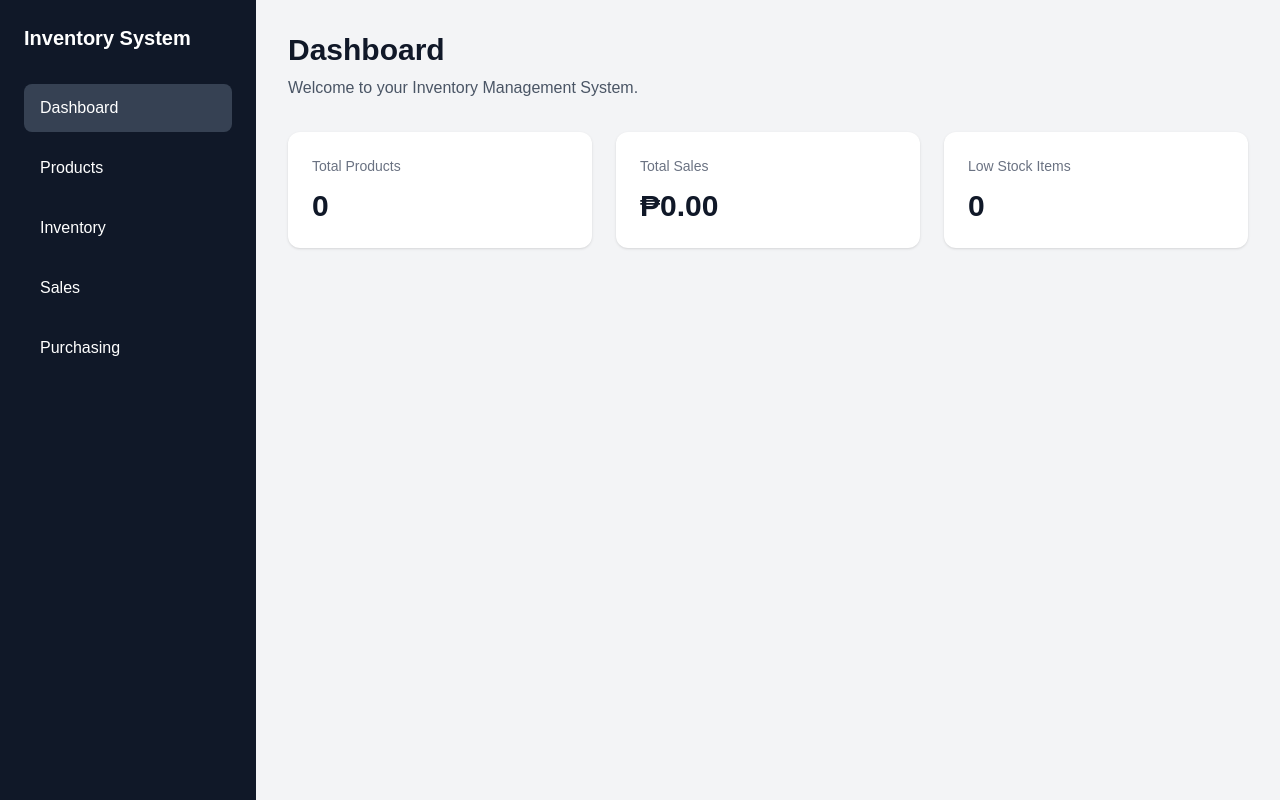
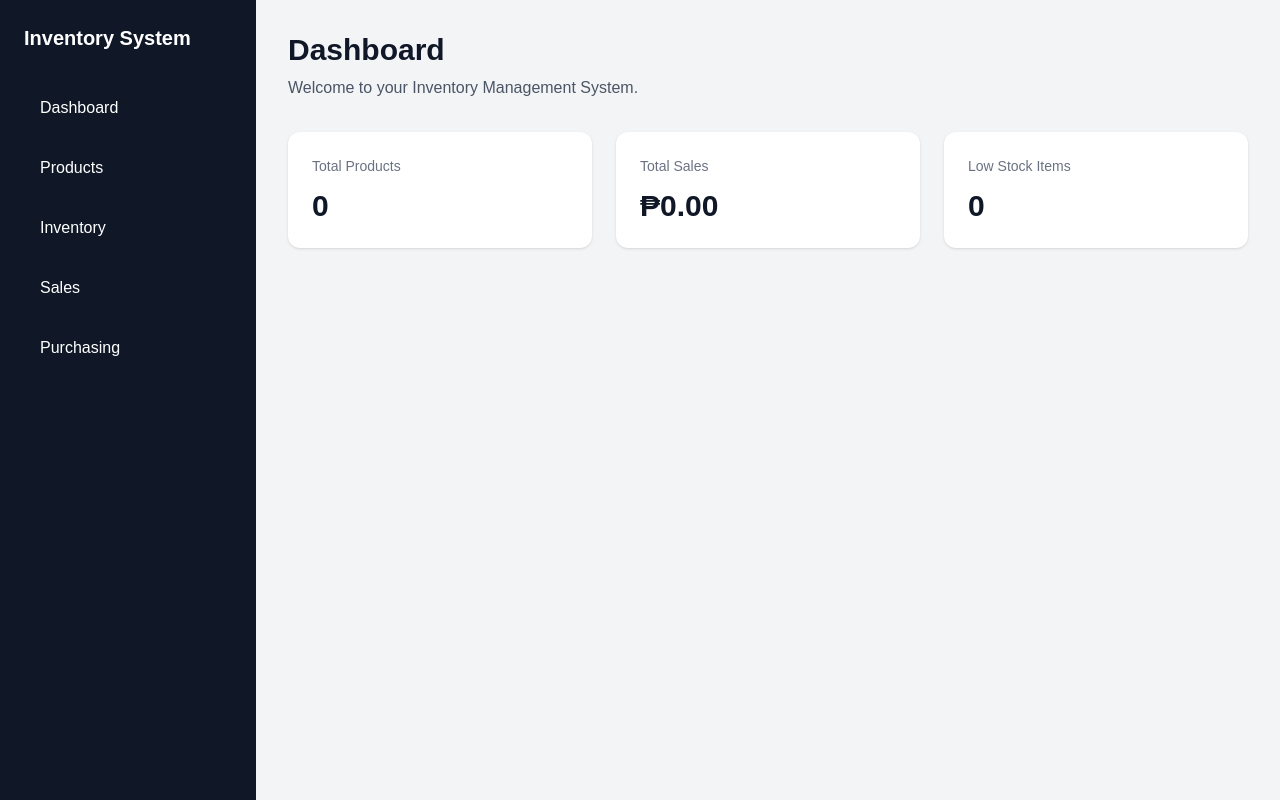
Before and after one commit to Resha1025/inventory-management-frontend, a Next.js app: page / in a window 1280 px wide. Built offline with nearby package versions, Linux system fonts and the light colour scheme.

Commit message:
Create reusable application layout and sidebar

```diff
--- /dev/null
+++ b/app/components/AppLayout.js
@@ -0,0 +1,13 @@
+import Sidebar from "./Sidebar";
+
+export default function AppLayout({ children }) {
+  return (
+    <div className="flex min-h-screen bg-gray-100">
+      <Sidebar />
+
+      <main className="flex-1">
+        {children}
+      </main>
+    </div>
+  );
+}
--- /dev/null
+++ b/app/components/Sidebar.js
@@ -0,0 +1,31 @@
+import Link from "next/link";
+
+const menuItems = [
+  { name: "Dashboard", href: "/" },
+  { name: "Products", href: "/products" },
+  { name: "Inventory", href: "/inventory" },
+  { name: "Sales", href: "/sales" },
+  { name: "Purchasing", href: "/purchasing" },
+];
+
+export default function Sidebar() {
+  return (
+    <aside className="min-h-screen w-64 bg-gray-900 p-6 text-white">
+      <h1 className="mb-8 text-xl font-bold">
+        Inventory System
+      </h1>
+
+      <nav className="space-y-3">
+        {menuItems.map((item) => (
+          <Link
+            key={item.href}
+            href={item.href}
+            className="block rounded-lg px-4 py-3 hover:bg-gray-800"
+          >
+            {item.name}
+          </Link>
+        ))}
+      </nav>
+    </aside>
+  );
+}
--- a/app/page.js
+++ b/app/page.js
@@ -1,54 +1,9 @@
-import Link from "next/link";
+import AppLayout from "./components/AppLayout";
 
 export default function Home() {
   return (
-    <div className="flex min-h-screen bg-gray-100">
-      {/* Sidebar */}
-      <aside className="w-64 bg-gray-900 p-6 text-white">
-        <h1 className="mb-8 text-xl font-bold">
-          Inventory System
-        </h1>
-
-        <nav className="space-y-3">
-          <Link
-            href="/"
-            className="block rounded-lg bg-gray-700 px-4 py-3"
-          >
-            Dashboard
-          </Link>
-
-          <Link
-            href="/products"
-            className="block rounded-lg px-4 py-3 hover:bg-gray-800"
-          >
-            Products
-          </Link>
-
-          <Link
-            href="/inventory"
-            className="block rounded-lg px-4 py-3 hover:bg-gray-800"
-          >
-            Inventory
-          </Link>
-
-          <Link
-            href="/sales"
-            className="block rounded-lg px-4 py-3 hover:bg-gray-800"
-          >
-            Sales
-          </Link>
-
-          <Link
-            href="/purchasing"
-            className="block rounded-lg px-4 py-3 hover:bg-gray-800"
-          >
-            Purchasing
-          </Link>
-        </nav>
-      </aside>
-
-      {/* Main Content */}
-      <main className="flex-1 p-8">
+    <AppLayout>
+      <div className="p-8">
         <h2 className="text-3xl font-bold text-gray-900">
           Dashboard
         </h2>
@@ -57,25 +12,13 @@ export default function Home() {
           Welcome to your Inventory Management System.
         </p>
 
-        {/* Summary Cards */}
         <div className="mt-8 grid gap-6 md:grid-cols-3">
-          <SummaryCard
-            title="Total Products"
-            value="0"
-          />
-
-          <SummaryCard
-            title="Total Sales"
-            value="₱0.00"
-          />
-
-          <SummaryCard
-            title="Low Stock Items"
-            value="0"
-          />
+          <SummaryCard title="Total Products" value="0" />
+          <SummaryCard title="Total Sales" value="₱0.00" />
+          <SummaryCard title="Low Stock Items" value="0" />
         </div>
-      </main>
-    </div>
+      </div>
+    </AppLayout>
   );
 }
 
--- a/app/products/page.js
+++ b/app/products/page.js
@@ -1,6 +1,9 @@
+import AppLayout from "../components/AppLayout";
+
 export default function ProductsPage() {
   return (
-    <main className="min-h-screen bg-gray-100 p-8">
+    <AppLayout>
+      <div className="p-8">
         <div className="flex items-center justify-between">
           <div>
             <h1 className="text-3xl font-bold text-gray-900">
@@ -22,6 +25,7 @@ export default function ProductsPage() {
             No products available yet.
           </p>
         </div>
-    </main>
+      </div>
+    </AppLayout>
   );
 }
```
Lines whose indentation alone changed are shown as unchanged.
